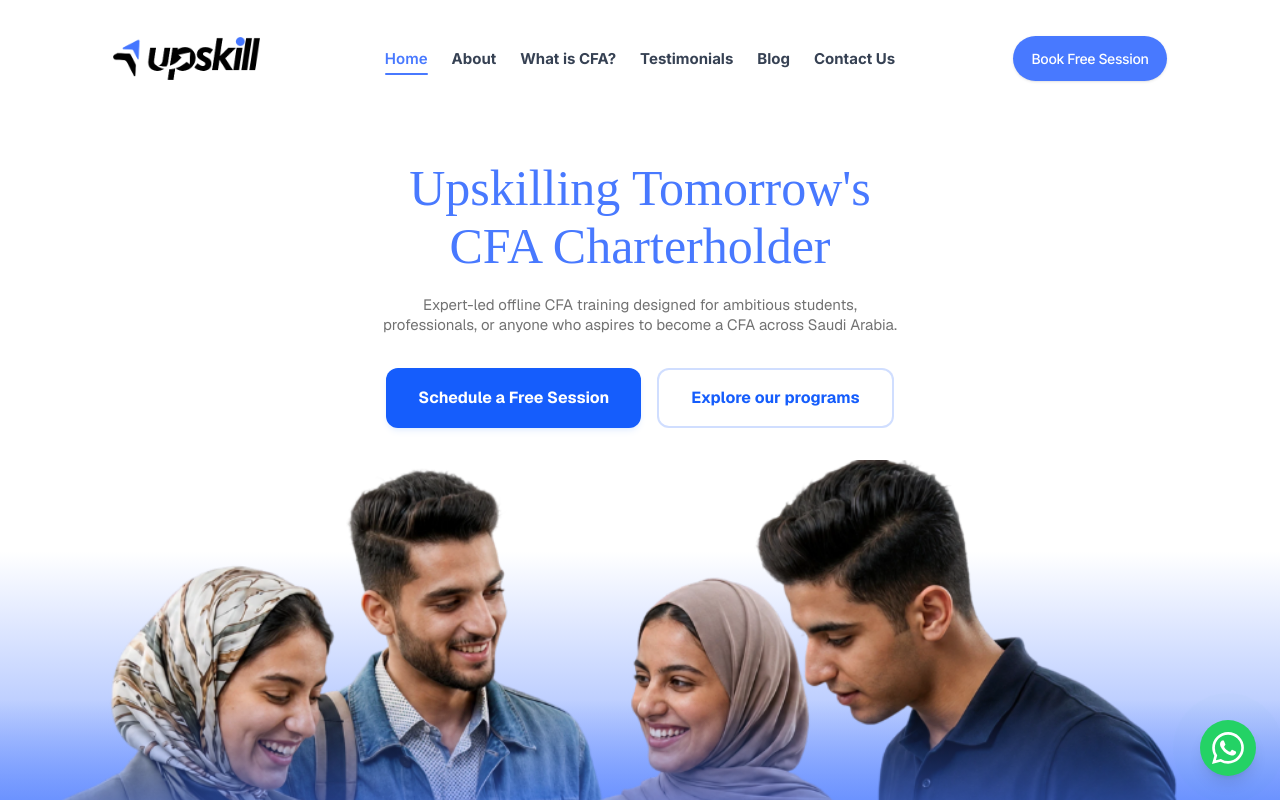
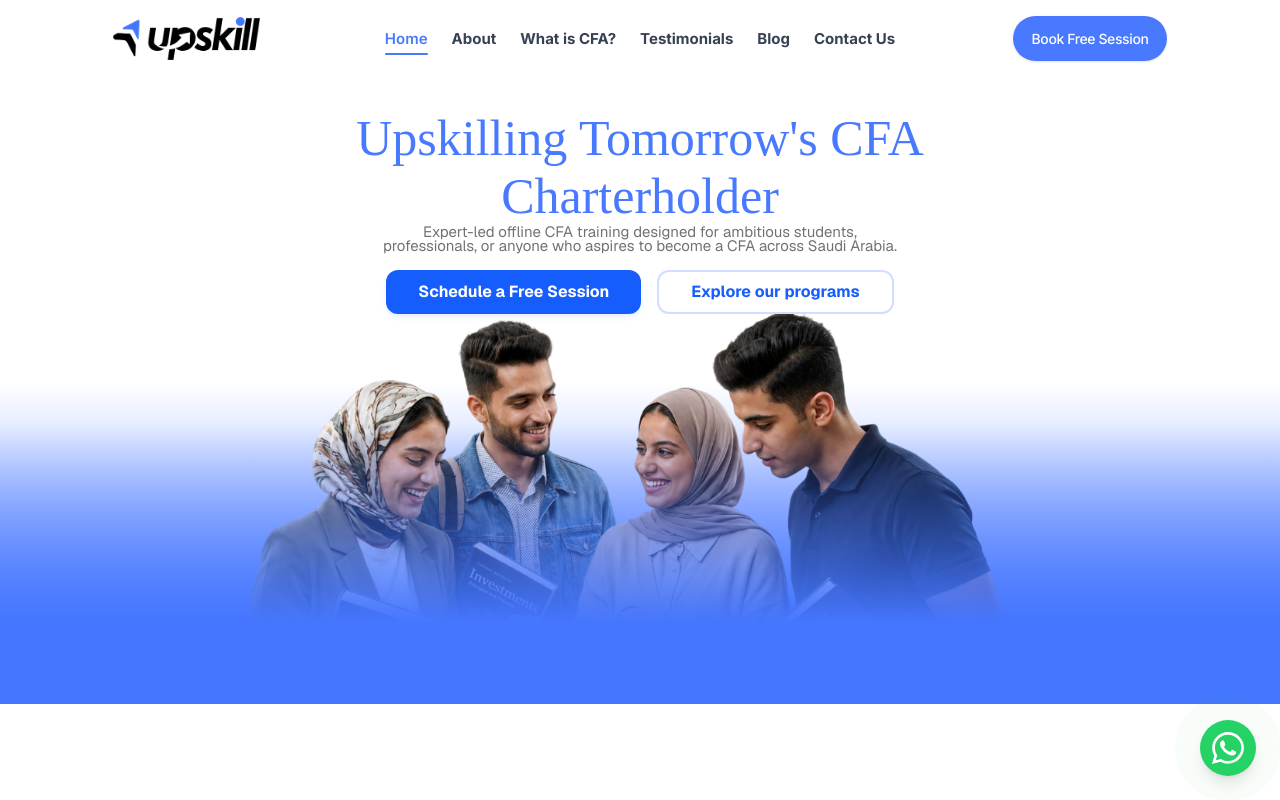
Before and after one commit to mailattfg-ops/upskill, a Next.js app: page / in a window 1280 px wide. Shown: the top 800 px of the page. Built offline with nearby package versions, Linux system fonts and the light colour scheme; no server answers; the database is empty; a web font is replaced by a local one.

Commit message:
navbar padding

```diff
--- a/src/app/(public)/home/HeroSection.tsx
+++ b/src/app/(public)/home/HeroSection.tsx
@@ -3,29 +3,29 @@ import Link from "next/link";
 
 export default function HeroSection() {
   return (
-    <section className="relative grid h-[95vh] md:h-fit items-end pt-[112px] pb-0 md:pt-[120px] lg:pt-[140px] xl:pt-[160px] px-0 overflow-visible bg-white">
-      <div className="mx-auto max-w-[1474px] flex flex-col items-center text-center gap-4 md:gap-5 px-6">
+    <section className="relative grid h-[95vh] md:h-fit items-end pt-[112px] pb-0 md:pt-[120px] lg:pt-[110px] xl:pt-[110px] px-0 overflow-visible bg-white">
+      <div className="mx-auto max-w-[1474px] flex flex-col items-center text-center gap-0 px-6">
         {/* Main Headline */}
         <h1 className="font-['Cal_Sans'] font-normal text-[30px] sm:text-[36px] lg:text-[40px] xl:text-[50px] 2xl:text-[66px] leading-[1.15] text-[#4879FF] text-center max-w-none animate-fade-in">
-          Upskilling Tomorrow&apos;s <br className="hidden sm:inline" /> CFA Charterholder
+          Upskilling Tomorrow&apos;s CFA <br className="hidden sm:inline" /> Charterholder
         </h1>
 
         {/* Subtitle */}
-        <p className="font-sans font-normal text-[12px] sm:text-[13px] xl:text-[15px] 2xl:text-[17px] leading-[1.35] text-center text-[#727272] max-w-[928px] w-full px-4">
+        <p className="font-sans font-normal text-[12px] sm:text-[13px] xl:text-[15px] 2xl:text-[17px] leading-[0.95] text-center text-[#727272] max-w-[928px] w-full px-4">
           Expert-led offline CFA training designed for ambitious students, <br className="hidden md:inline" /> professionals, or anyone who aspires to become a CFA across Saudi Arabia.
         </p>
 
         {/* Action Buttons */}
-        <div className="mt-2 md:mt-3 flex flex-col sm:flex-row gap-4 w-full sm:w-auto z-10">
+        <div className="mt-4 flex flex-col sm:flex-row gap-4 w-full sm:w-auto z-10">
           <Link
             href="#book-consultation"
-            className="inline-flex items-center justify-center rounded-xl bg-blue-600 hover:bg-blue-700 text-white font-bold px-8 py-4 text-base transition-all transform hover:scale-102 active:scale-98 shadow-md hover:shadow-lg shadow-blue-500/10"
+            className="inline-flex items-center justify-center rounded-xl bg-blue-600 hover:bg-blue-700 text-white font-bold px-8 py-2 text-base transition-all transform hover:scale-102 active:scale-98 shadow-md hover:shadow-lg shadow-blue-500/10"
           >
             Schedule a Free Session
           </Link>
           <Link
             href="#programs"
-            className="inline-flex items-center justify-center rounded-xl border-2 border-blue-600/20 hover:border-blue-600 text-blue-600 font-bold px-8 py-4 text-base bg-white hover:bg-blue-50/50 transition-all transform hover:scale-102 active:scale-98"
+            className="inline-flex items-center justify-center rounded-xl border-2 border-blue-600/20 hover:border-blue-600 text-blue-600 font-bold px-8 py-2 text-base bg-white hover:bg-blue-50/50 transition-all transform hover:scale-102 active:scale-98"
           >
             Explore our programs
           </Link>
@@ -34,20 +34,20 @@ export default function HeroSection() {
 
       {/* Hero Visual Block — Figma: 1474×736px, full-width container with custom gradient */}
       <div
-        className="relative w-full overflow-visible mt-4 sm:mt-6 md:mt-8"
+        className="relative w-full overflow-visible mt-4 sm:mt-6 md:mt-0"
         style={{ background: "linear-gradient(180deg, #FFFFFF 17.6%, #4576FF 100%)" }}
       >
-        {/* Outer container holding the height dynamically or aspect ratio 1474:736 at full 2xl width */}
-        <div className="relative mx-auto max-w-[1474px] w-full h-[220px] sm:h-[280px] md:h-[340px] lg:h-[420px] xl:h-[520px] 2xl:h-[661px] overflow-visible">
+        {/* Outer container holding the height dynamically or aspect ratio 1100:492 at full 2xl width */}
+        <div className="relative mx-auto max-w-[1100px] w-full h-[160px] sm:h-[210px] md:h-[250px] lg:h-[310px] xl:h-[390px] 2xl:h-[492px] overflow-visible">
           {/* Students cutout — sits on top of the gradient, centered and top-aligned, cropped at bottom */}
-          <div className="absolute inset-0 overflow-hidden pointer-events-none">
+          <div className="absolute inset-0 overflow-hidden pointer-events-none flex justify-center">
             <div className="relative w-full h-full">
               <Image
                 src="/cfa_students.png"
                 alt="A group of ambitious CFA finance students studying and holding textbooks"
                 fill
                 priority
-                className="object-cover object-top"
+                className="object-contain object-bottom"
               />
             </div>
           </div>
--- a/src/app/(public)/home/TestimonialsSection.tsx
+++ b/src/app/(public)/home/TestimonialsSection.tsx
@@ -28,7 +28,7 @@ export default function TestimonialsSection({ visibleTestimonials }: Testimonial
         </p>
       </div>
 
-      <div className="mx-auto w-full max-w-[1511.03px] flex flex-wrap justify-center gap-6 md:gap-8">
+      <div className="mx-auto w-full max-w-[1511.03px] grid grid-cols-1 md:grid-cols-2 lg:grid-cols-3 gap-6 md:gap-8 justify-items-center">
         {visibleTestimonials.map((t, idx) => (
           <div
             key={t.id || idx}
--- a/src/app/(public)/home/WhyChooseUsSection.tsx
+++ b/src/app/(public)/home/WhyChooseUsSection.tsx
@@ -15,7 +15,7 @@ export default function WhyChooseUsSection() {
       </div>
 
       {/* Outer group — Figma: 1503×547px */}
-      <div className="mx-auto w-full max-w-[1503px] flex flex-col md:flex-row md:items-start gap-6 md:gap-[22px] mt-4 md:mt-[-37px] min-h-none md:min-h-[547px] overflow-visible px-4 md:px-6 lg:px-8">
+      <div className="mx-auto w-full max-w-[1503px] flex flex-col md:flex-row md:items-start gap-6 md:gap-[22px] mt-4 md:mt-[-37px] min-h-none overflow-visible px-4 md:px-6 lg:px-8">
         {/* ── LEFT CARD — Blue ── */}
         <div
           className="flex-1 flex flex-col justify-between gap-8 p-6 sm:p-8 lg:p-10 xl:p-12 bg-[#4879FF] text-white rounded-[40px] md:rounded-[71px] w-full md:max-w-[486px] h-auto mt-0 md:-mt-[37px]"
--- a/src/components/Navbar.tsx
+++ b/src/components/Navbar.tsx
@@ -73,7 +73,7 @@ export default function Navbar() {
   return (
     <header className={`fixed top-0 left-0 w-full z-50 transition-all duration-300 ${headerBg}`}>
       {/* Desktop Layout */}
-      <div className="mx-auto w-full max-w-[1728px] px-6 lg:px-12 xl:px-[113px] relative hidden xl:flex items-center justify-center pt-[20px]">
+      <div className="mx-auto w-full max-w-[1728px] px-6 lg:px-12 xl:px-[113px] relative hidden xl:flex items-center justify-center">
 
         <div className="w-full max-w-[1503px] h-[77px] flex items-center justify-between bg-transparent">
 
@@ -105,8 +105,7 @@ export default function Navbar() {
           <div className="w-[160px] flex justify-end shrink-0">
             <button
               onClick={() => window.dispatchEvent(new CustomEvent('open-booking-modal'))}
-              className={`w-[154px] h-[45px] rounded-full flex items-center justify-center transition-all hover:shadow-md z-50 cursor-pointer ${
-                useWhiteTheme
+              className={`w-[154px] h-[45px] rounded-full flex items-center justify-center transition-all hover:shadow-md z-50 cursor-pointer ${useWhiteTheme
                 ? 'bg-white text-brand-blue hover:bg-gray-50'
                 : 'bg-brand-blue text-white hover:bg-blue-700 shadow-sm'
                 }`}
@@ -119,8 +118,7 @@ export default function Navbar() {
       </div>
 
       {/* Mobile/Tablet Header Bar */}
-      <div className={`xl:hidden w-full px-6 py-4 flex items-center justify-between backdrop-blur-md border-b transition-all duration-300 ${
-        scrolled
+      <div className={`xl:hidden w-full px-6 py-4 flex items-center justify-between backdrop-blur-md border-b transition-all duration-300 ${scrolled
         ? 'bg-white/95 border-gray-200 text-gray-900 shadow-sm'
         : isCfaPage
           ? 'bg-[#4576FF] border-blue-500 text-white'
@@ -153,8 +151,7 @@ export default function Navbar() {
 
       {/* Mobile Navigation Panel */}
       {isOpen && (
-        <div className={`xl:hidden border-t px-6 py-4 flex flex-col gap-4 shadow-inner ${
-          scrolled
+        <div className={`xl:hidden border-t px-6 py-4 flex flex-col gap-4 shadow-inner ${scrolled
           ? 'bg-white border-gray-100'
           : isCfaPage
             ? 'bg-[#4576FF] border-blue-500 text-white'
@@ -169,8 +166,7 @@ export default function Navbar() {
           <Link href="/contact" onClick={() => setIsOpen(false)} className={mobileLinkClass('/contact')}>Contact Us</Link>
           <button
             onClick={() => { setIsOpen(false); window.dispatchEvent(new CustomEvent('open-booking-modal')); }}
-            className={`inline-flex items-center justify-center rounded-full font-bold py-2.5 text-center text-sm shadow-sm mt-2 cursor-pointer ${
-              useWhiteTheme
+            className={`inline-flex items-center justify-center rounded-full font-bold py-2.5 text-center text-sm shadow-sm mt-2 cursor-pointer ${useWhiteTheme
               ? 'bg-white text-brand-blue hover:bg-gray-50'
               : 'bg-brand-blue text-white hover:bg-blue-700'
               }`}
```
Lines whose indentation alone changed are shown as unchanged.
